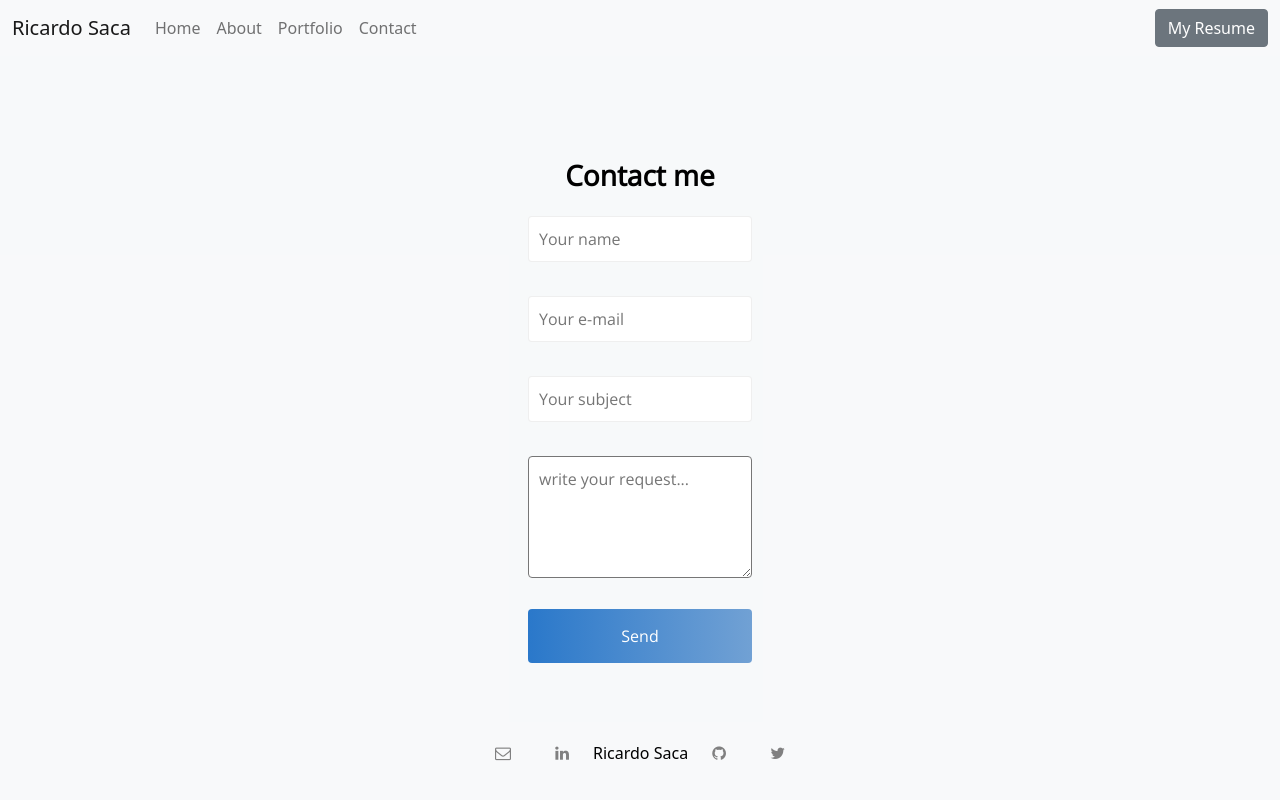
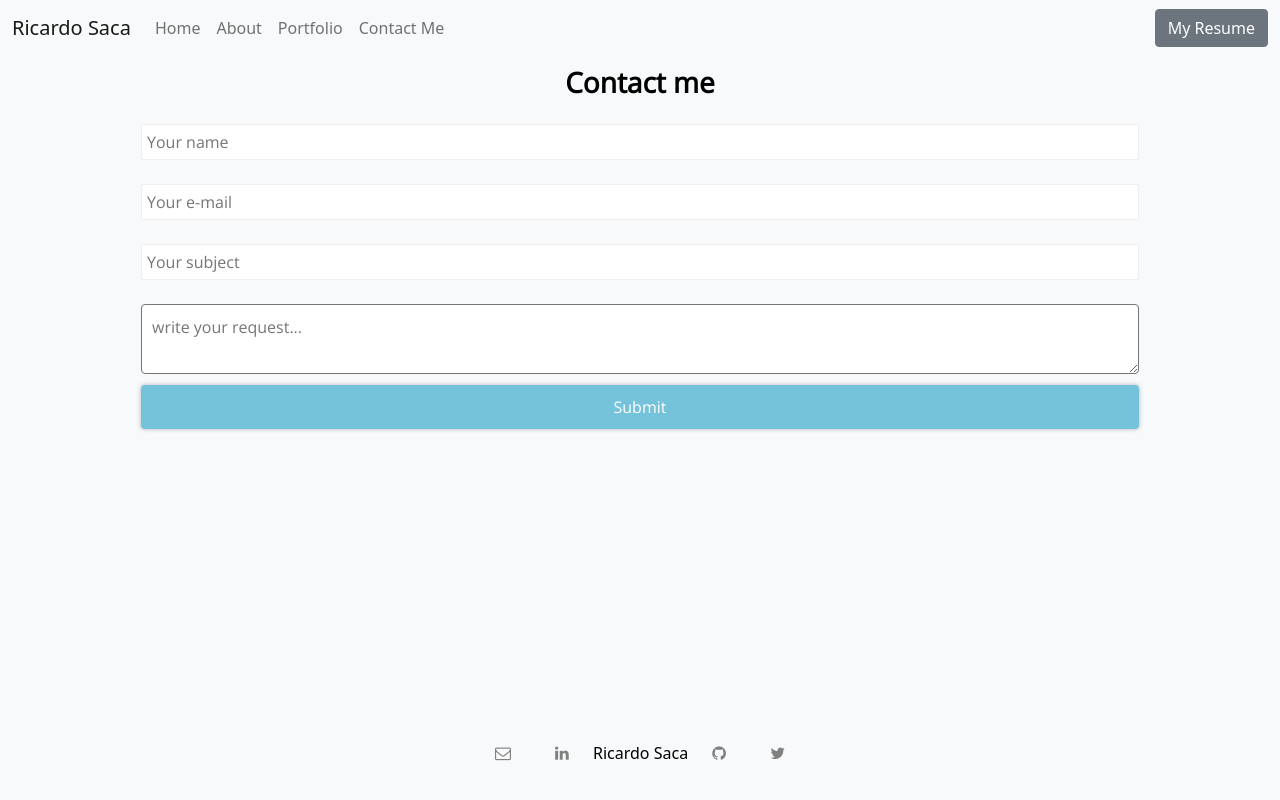
Before and after one commit to RicardoSaca/website, a Flask app: page /contactme in a window 1280 px wide. Run offline with Flask 2, Linux system fonts and the light colour scheme.

Commit message:
Functioning Contact Me Page

```diff
--- a/app.py
+++ b/app.py
@@ -1,10 +1,24 @@
 from flask import Flask, render_template, url_for, request, flash
+from flask.helpers import get_flashed_messages
 from flask_fontawesome import FontAwesome
 from forms import ContactForm
+from flask_mail import Message, Mail
 import pandas as pd
 
 app = Flask(__name__)
-app.secret_key = 'secretKey'
+
+app.secret_key = 'Ilov3GreenPastur$s!'
+
+mail_settings ={
+    "MAIL_SERVER" : "smtp.gmail.com",
+    "MAIL_PORT" : 465,
+    "MAIL_USE_SSL" : True,
+    "MAIL_USERNAME" : 'ricardosaca98@gmail.com',
+    "MAIL_PASSWORD" : '' #Figure out safety for password!!
+}
+app.config.update(mail_settings)
+mail = Mail(app)
+
 fa = FontAwesome(app)
 
 @app.route('/')
@@ -15,28 +29,27 @@ def home():
 def about():
     return render_template("about.html")
 
-# @app.route('/contactme', methods=["GET","POST"])
-# def contact():
-#     form = ContactForm()
-#     if request.method == 'POST':
-#         name = request.form["name"]
-#         email = request.form["email"]
-#         subject = request.form["subject"]
-#         message = request.form["message"]
-#         res = pd.DataFrame({'name':name, 'email':email, 'subject':subject, 'message':message}, index=[0])
-#         res.to_csv('./contactusMessage.csv')
-#         print("The data are saved!")
-#         return render_template('contact.html', form=form)
-#     else:
-#         return render_template("contact.html", form=form)
-
 @app.route('/contactme', methods=['GET','POST'])
 def contact():
     form = ContactForm()
 
     if request.method == 'POST':
-        return 'Form posted.'
+        if form.validate() == False:
+            print('False')
+            flash('All fields are required')
+            return render_template('contact.html', form=form)
+        else:
+            print('Hello!')
+            msg = Message(form.subject.data, sender='ricardosaca98@gmail.com', recipients=['ricardosaca@gmail.com'])
+            msg.body = """
+            From: %s <%s>
+            %s
+            """ % (form.name.data, form.email.data, form.message.data)
+            mail.send(msg)
+            return render_template('contact.html', success=True)
+
     elif request.method == 'GET':
+        print('gets')
         return  render_template('contact.html', form=form)
 
 @app.route('/portfolio')
--- a/forms.py
+++ b/forms.py
@@ -1,9 +1,10 @@
 from flask_wtf import FlaskForm
-from wtforms import TextField, BooleanField, TextAreaField, SubmitField, validators
+from wtforms import TextField, TextAreaField, SubmitField, validators, ValidationError
+# from wtforms.validators import DataRequired, Email, ValidationError
 
 class ContactForm(FlaskForm):
-    name = TextField("Name",  [validators.Required()])
-    email = TextField("Email",  [validators.Required(), validators.Email()])
-    subject = TextField("Subject",  [validators.Required()])
-    message = TextAreaField("Message",  [validators.Required()])
-    submit = SubmitField("Send")
+    name = TextField("Name",  [validators.Required("Please enter your name.")])
+    email = TextField("Email",  [validators.Email("Not a valid email address."), validators.Required("Please enter your email address.")])
+    subject = TextField("Subject",  [validators.Required("Please enter a subject")])
+    message = TextAreaField("Message", [validators.Required("Please enter a message.")])
+    submit = SubmitField("Submit")
--- a/static/style.css
+++ b/static/style.css
@@ -2,12 +2,11 @@ html, body {
     margin: 0;
     height: 100%;
     background-color:#f8f9fa;
-    overflow-y: auto;
 }
 
 .content {
+    display: flex;
     background-color:#f8f9faed;
-    display:flex;
     align-items: center;
     justify-content: center;
     height: 90%;
@@ -78,10 +77,20 @@ html, body {
 /*
 Contact
 */
+.success {
+    padding: 10px;
+    text-align: center;
+}
+
+.contact {
+    width: 80%;
+    flex-direction: row;
+    height: 100%;
+}
 
 .contact form {
     margin-top: 0px;
-    padding: 0px 30px;
+    padding: 0px 5px;
     align-items: stretch;
 }
 
@@ -94,8 +103,7 @@ Contact
 }
 
 .contact p {
-    margin: 0 0px 10px;
-    margin-left: 0px!important;
+    margin: 0px;
 }
 
 .contact label{
@@ -106,13 +114,13 @@ Contact
     width: 100%;
     border: none;
     border: 1px solid #dddddd78;
-    padding: 10px;
-    border-radius: 4px;
+    padding: 5px;
+    border-radius: 2px;
 }
 
 .contact textarea#message {
     width: 100%;
-    height: 122px;
+    height: 80%;
     border 1px solid #dddddd78;
     border-radius: 4px;
     padding: 10px;
@@ -120,13 +128,19 @@ Contact
 
 .contact input#submit {
     color: white;
-    background: linear-gradient(0.25turn, #2a78ca, #71a1d4);
-    floar: right;
+    background: rgb(117, 194, 219);
+    float: right;
     border: none;
     border-radius: 4px;
-    padding: 15px 23px;
-    box-shadow: 0px 0px 4px 0px #000000087;
-    margin-top: 15px;
+    padding: 10px 10px;
+    box-shadow: 0px 0px 4px 0px #75747487;
+    margin-top: 5px;
+}
+
+.flash {
+    background-color: #FBB0B0;
+    padding: 10px;
+    width: 400px;
 }
 
 /*
@@ -142,3 +156,23 @@ footer {
     background-color: #f8f9fa;
     color: black;
 }
+
+.footHome{
+    color: black;
+}
+
+.footHome:link {
+    text-decoration: none;
+}
+
+.footHome:visited {
+    text-decoration: none;
+}
+
+.footHome:hover {
+    text-decoration: none;
+    color:gray;
+}
+.footHome:active {
+    text-decoration: none;
+}
--- a/templates/base.html
+++ b/templates/base.html
@@ -39,7 +39,7 @@
                 <a class="nav-link" href=" {{ url_for('portfolio') }}">Portfolio</a>
               </li>
               <li class="nav-item">
-                <a class="nav-link" href="{{ url_for('contact') }}">Contact</a>
+                <a class="nav-link" href="{{ url_for('contact') }}">Contact Me</a>
               </li>
             </ul>
             <span>
@@ -60,7 +60,7 @@
         <p>
         <a href="mailto:ricardosaca@gmail.com" class="fa fa-envelope-o" targe="_blank"></a>
         <a href="https://www.linkedin.com/in/ricardosaca/" class="fa fa-linkedin"></a>
-        Ricardo Saca
+        <a class="footHome" href="{{ url_for('home') }}">Ricardo Saca</a>
         <a href="https://github.com/RicardoSaca" class="fa fa-github" ></a>
         <a href="https://twitter.com/RicardoSaca98" class="fa fa-twitter"></a>
         </p>
--- a/todo.txt
+++ b/todo.txt
@@ -11,6 +11,8 @@ Project To-Do:
     * Think about how to market myself
 5. Ask about color scheme
 6. Figure out flask development mode
+7. Contact page
+    * used https://code.tutsplus.com/tutorials/intro-to-flask-adding-a-contact-page--net-28982
 
 
 Reminder:
```
Also changed, not shown: templates/contact.html (+20 -3 lines).
